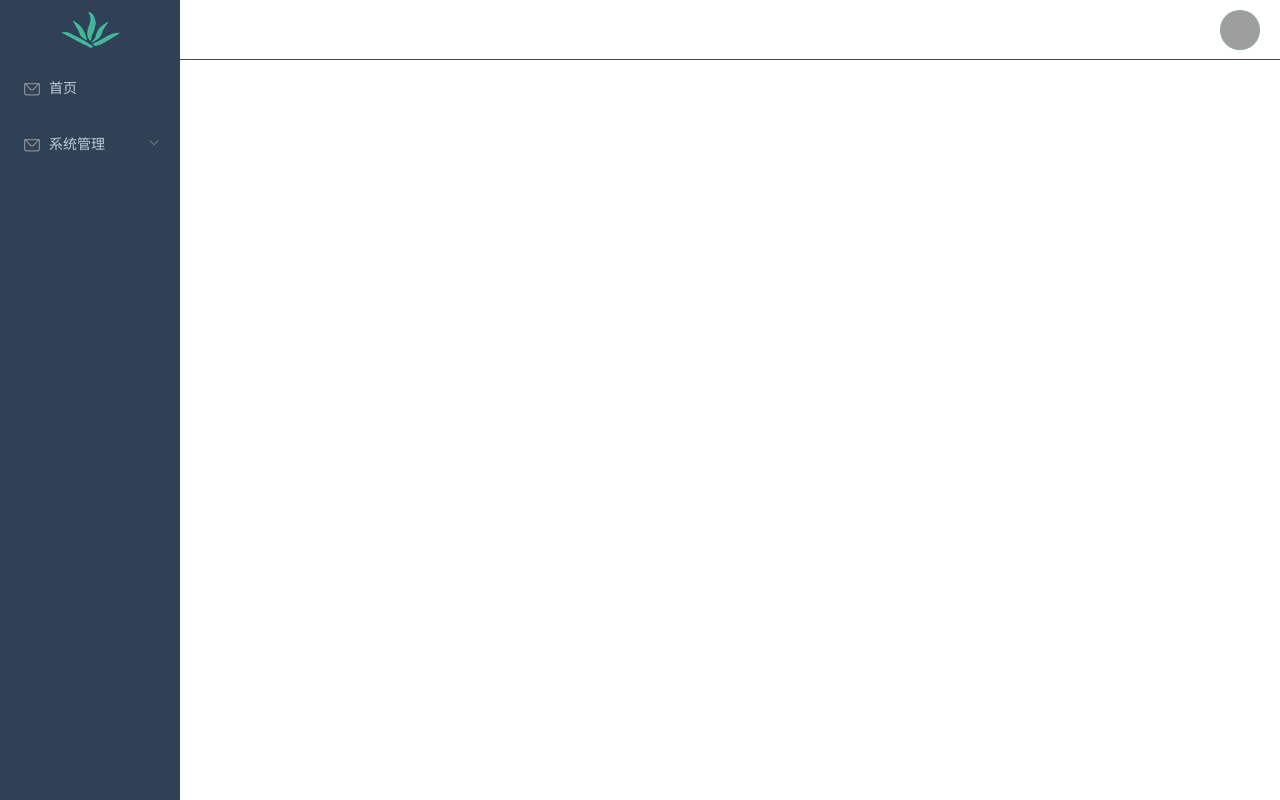
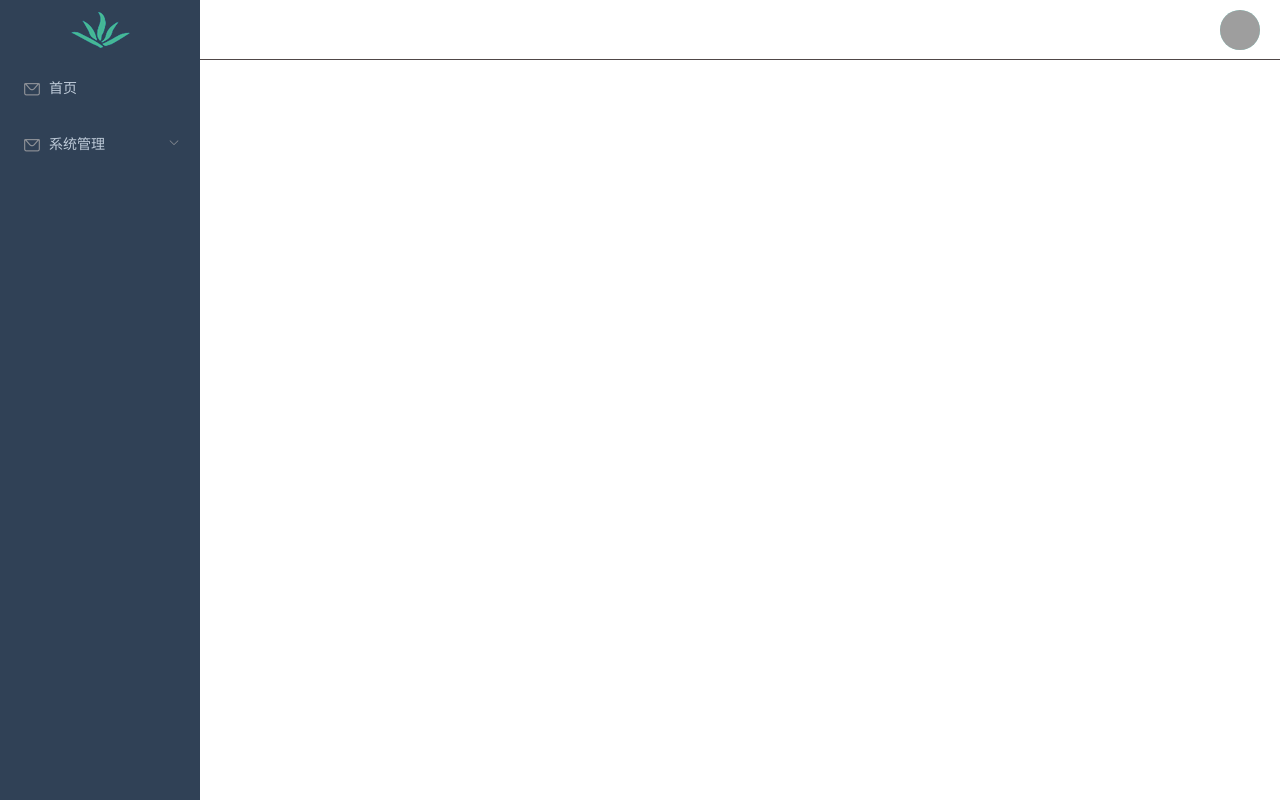
Before and after one commit to wangqianping/personal-ecs-demo, a Vue app in the folder ecs-demo-ui/: page /#/index in a window 1280 px wide. Built offline with nearby package versions, Linux system fonts and the light colour scheme; grey boxes are pictures that could not be loaded.

Commit message:
前端组件拆分

```diff
--- /dev/null
+++ b/ecs-demo-ui/src/components/HeaderForm.vue
@@ -0,0 +1,49 @@
+<template>
+  <div id="touxiang">
+    <el-dropdown>
+          <span>
+            <el-avatar class="el-dropdown-link"
+                       src="https://cube.elemecdn.com/0/88/03b0d39583f48206768a7534e55bcpng.png"/>
+          </span>
+      <el-dropdown-menu slot="dropdown">
+        <el-dropdown-item>个人信息</el-dropdown-item>
+        <el-dropdown-item>修改密码</el-dropdown-item>
+        <el-dropdown-item @click.native="logout">退出登入</el-dropdown-item>
+      </el-dropdown-menu>
+    </el-dropdown>
+  </div>
+</template>
+
+<script>
+export default {
+  name: 'HeaderForm',
+  methods: {
+    logout() {
+      localStorage.removeItem("token")
+      this.$store.commit("REMOVE_TOKEN")
+      this.$router.push("/")
+    }
+  }
+}
+</script>
+
+<style>
+
+.el-header {
+  background-color: white;
+  color: #333;
+  text-align: center;
+  line-height: 60px;
+  border-bottom: 1px rgb(80, 72, 72) solid;
+}
+
+#touxiang {
+  float: right;
+  padding-top: 10px;
+}
+
+.el-dropdown-link {
+  background-color: rgba(64, 255, 236, 0.556);
+}
+
+</style>
--- a/ecs-demo-ui/src/components/IndexForm.vue
+++ b/ecs-demo-ui/src/components/IndexForm.vue
@@ -1,118 +1,31 @@
 <template>
-  <div>
   <el-container>
-      <el-aside width="180px">
-        <div id="logo">
-          <a  href="/index" class="sidebar-logo-link router-link-active">
-            <img  src="../assets/logo.png" class="sidebar-logo">
-          </a>
-        </div>
-        <el-menu class="el-menu-vertical-demo" text-color="rgb(191, 203, 217)" active-text-color="rgb(64, 158, 255)"
-                  background-color="rgb(48, 65, 86)">
-          <el-menu-item index="1-1"><i class="el-icon-message"></i>首页</el-menu-item>
-          <el-submenu index="2">
-            <template slot="title"><i class="el-icon-message"></i>系统管理</template>
-            <el-menu-item-group>
-              <el-menu-item index="2-1" @click="getAllUser">用户管理</el-menu-item>
-              <el-menu-item index="2-2">菜单管理</el-menu-item>
-              <el-menu-item index="2-3">权限管理</el-menu-item>
-            </el-menu-item-group>
-          </el-submenu>
-        </el-menu>
-      </el-aside>
-
+    <el-aside width="200px"><menu-form/></el-aside>
     <el-container>
-        <el-header>
-          <div id="touxiang">
-              <el-dropdown>
-                <span>
-                      <el-row :gutter="45">
-                        <el-col :span="6">
-                          <div class="grid-content img">
-                            <el-avatar class="el-dropdown-link" src="https://cube.elemecdn.com/0/88/03b0d39583f48206768a7534e55bcpng.png"/>
-                          </div>
-                        </el-col>
-                    </el-row>
-                </span>
-                <el-dropdown-menu slot="dropdown">
-                  <el-dropdown-item>个人信息</el-dropdown-item>
-                  <el-dropdown-item>修改密码</el-dropdown-item>
-                  <el-dropdown-item @click.native="logout">退出登入</el-dropdown-item>
-                </el-dropdown-menu>
-              </el-dropdown>
-          </div>
-        </el-header>
-
-        <el-main>
-
-        </el-main>
-
+      <el-header height="60px"><header-form/></el-header>
+      <el-main></el-main>
     </el-container>
-
   </el-container>
-</div>
 </template>
 
 <script>
 
+import MenuForm from "@/components/MenuForm";
+import HeaderForm from "@/components/HeaderForm";
+
 export default {
   name: 'IndexForm',
-  methods: {
-    logout(){
-      localStorage.removeItem("token")
-      this.$store.commit("REMOVE_TOKEN")
-      this.$router.push("/")
-    },
-    getAllUser(){
-      this.$axios.get("/user/listUser")
-          .then(
-              rsp => {
-                const data = rsp.data;
-                if (data.code == 200) {
-                  const result = data.data;
-                  console.log(result)
-                } else {
-                  this.$message.error({
-                    message: data.message,
-                    center: true
-                  })
-                }
-              })
-          .catch(
-              error => {
-                this.$message.error({
-                  message: error.message,
-                  center: true
-                })
-              })
-    }
-  }
+  components:{MenuForm,HeaderForm}
 }
 </script>
 
-<style scoped>
+<style>
 
-.el-header {
+.el-main {
   background-color: white;
   color: #333;
   text-align: center;
-    line-height: 60px;
-    border-bottom: 0.1px rgb(80, 72, 72) solid;
-  }
-
-  #touxiang {
-    float: right;
-    padding-top: 10px;
-  }
-
-  .el-dropdown-link{
-    background-color: rgba(64, 255, 236, 0.556);
-  }
-
-  #logo {
-   background-color: rgb(48, 65, 86);
-   text-align: center;
-   height: 60px;
+  line-height: 160px;
 }
 
 .el-aside {
@@ -124,29 +37,4 @@ export default {
   position: fixed;
 }
 
-  .el-menu-vertical-demo {
-    width: 180px;
-  }
-
-  .el-main {
-    background-color: white;
-    color: #333;
-    text-align: center;
-    line-height: 160px;
-  }
-
-  body > .el-container {
-    margin-bottom: 40px;
-  }
-
-  .el-container:nth-child(5) .el-aside,
-  .el-container:nth-child(6) .el-aside {
-    line-height: 260px;
-  }
-
-  .el-container:nth-child(7) .el-aside {
-    line-height: 320px;
-  }
-
-
 </style>
--- /dev/null
+++ b/ecs-demo-ui/src/components/MenuForm.vue
@@ -0,0 +1,71 @@
+<template>
+  <div>
+    <div id="logo">
+      <a  href="/index" class="sidebar-logo-link router-link-active">
+        <img  src="../assets/logo.png" class="sidebar-logo">
+      </a>
+    </div>
+    <div>
+      <el-menu class="el-menu-vertical-demo"  text-color="rgb(191, 203, 217)" active-text-color="rgb(64, 158, 255)"
+               background-color="rgb(48, 65, 86)">
+        <el-menu-item index="1-1"><i class="el-icon-message"></i>首页</el-menu-item>
+        <el-submenu index="2">
+          <template slot="title"><i class="el-icon-message"></i>系统管理</template>
+          <el-menu-item-group>
+            <el-menu-item index="2-1" @click="getAllUser">用户管理</el-menu-item>
+            <el-menu-item index="2-2">菜单管理</el-menu-item>
+            <el-menu-item index="2-3">权限管理</el-menu-item>
+          </el-menu-item-group>
+        </el-submenu>
+      </el-menu>
+    </div>
+  </div>
+</template>
+
+<script>
+export default {
+  name: 'MenuForm',
+  methods: {
+    getAllUser(){
+      this.$axios.get("/user/listUser")
+          .then(
+              rsp => {
+                const data = rsp.data;
+                if (data.code == 200) {
+                  const result = data.data;
+                  console.log(result)
+                } else {
+                  this.$message.error({
+                    message: data.message,
+                    center: true
+                  })
+                }
+              })
+          .catch(
+              error => {
+                this.$message.error({
+                  message: error.message,
+                  center: true
+                })
+              })
+    }
+  }
+}
+</script>
+
+<style>
+
+
+
+#logo {
+  background-color: rgb(48, 65, 86);
+  text-align: center;
+  height: 60px;
+  width: 200px;
+}
+.el-menu-vertical-demo {
+  width: 200px;
+}
+
+
+</style>
```
Lines whose indentation alone changed are shown as unchanged.
